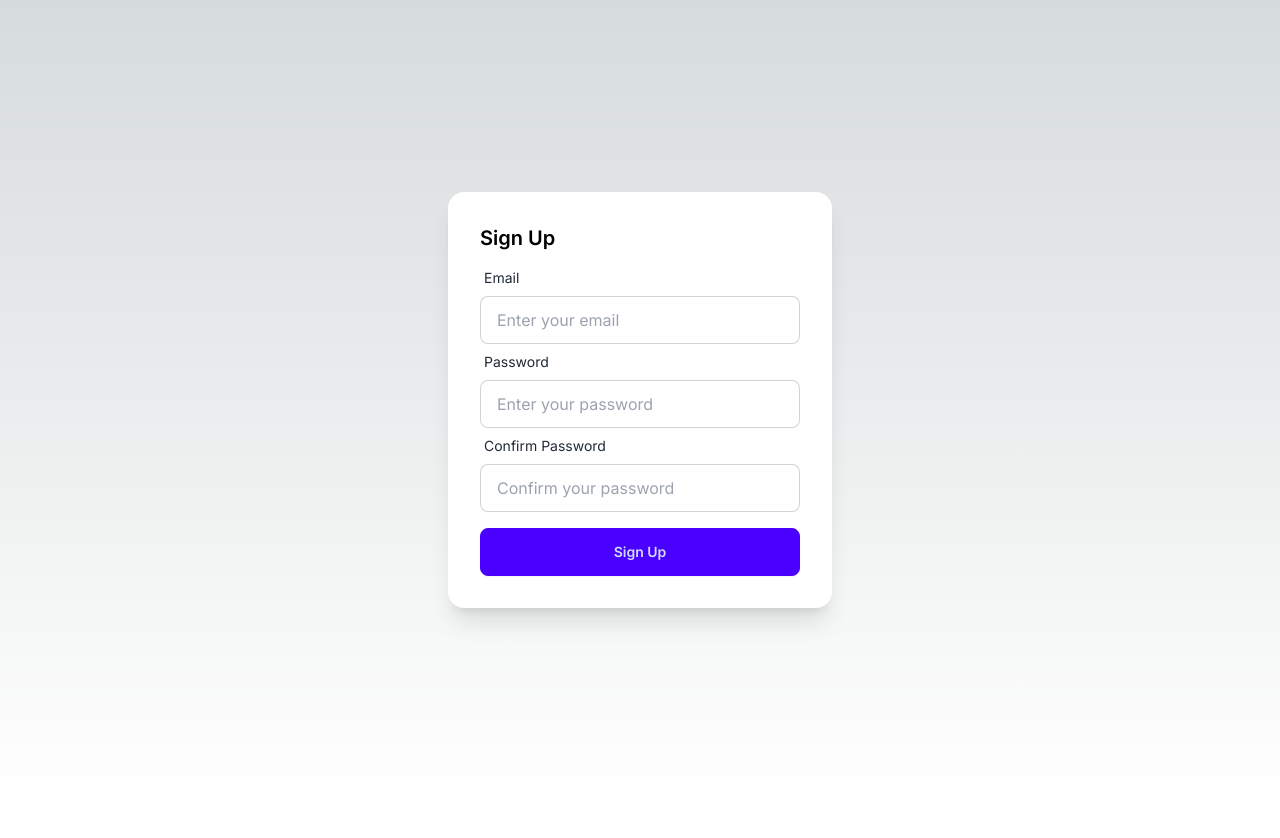
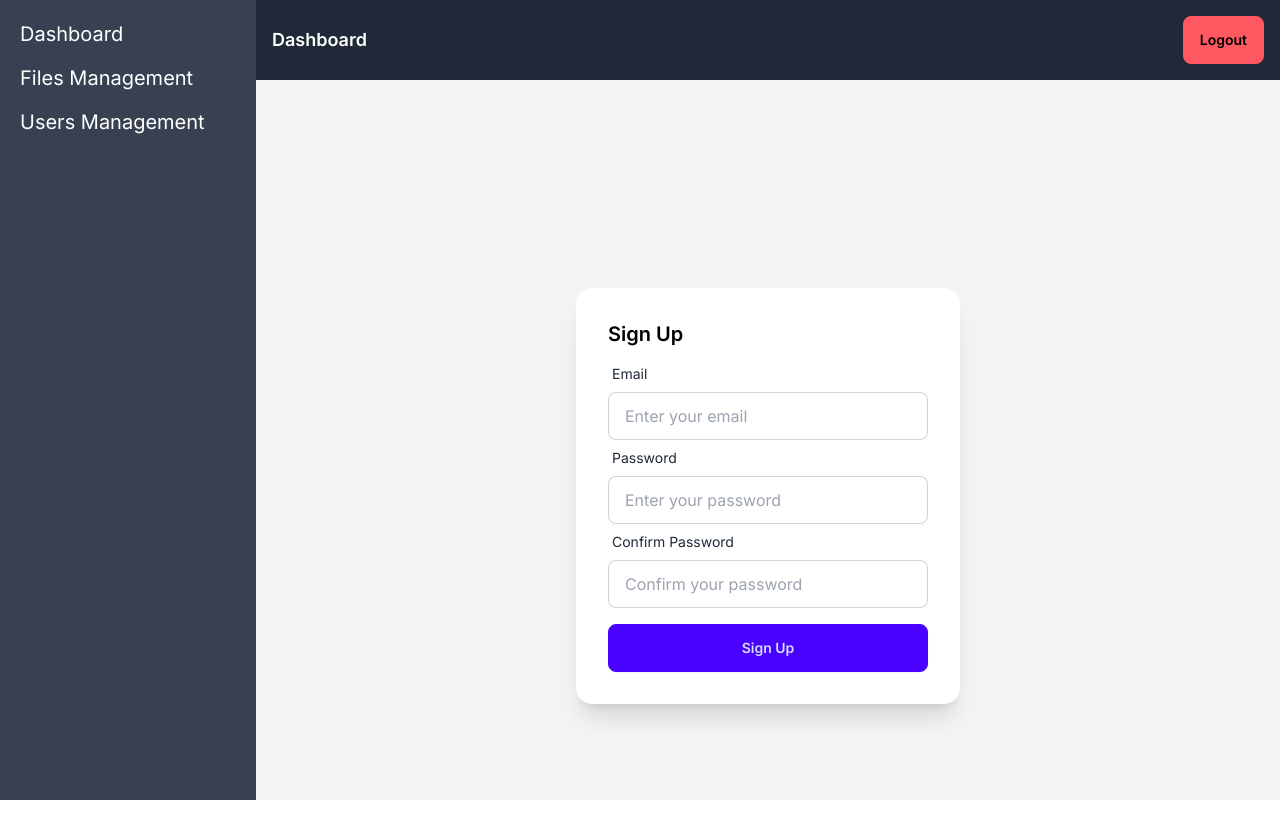
Before and after one commit to ariefgp/rainmaker-dashboard, a Next.js app: page /signup in a window 1280 px wide. Shown: the top 838 px of the page. Before the commit the page ends 800 px from the top, so only its background shows below. Built offline with nearby package versions, Linux system fonts and the light colour scheme.

Commit message:
add topbar and sidebar

```diff
--- /dev/null
+++ b/app/components/sidebar/Sidebar.tsx
@@ -0,0 +1,28 @@
+import Link from 'next/link';
+import React from 'react';
+
+const Sidebar = () => {
+  return (
+    <div className="h-full w-64 bg-gray-700 text-white p-5">
+      <ul>
+        <li className="mb-4">
+          <Link href="/dashboard">
+            <a className="text-xl hover:text-gray-300">Dashboard</a>
+          </Link>
+        </li>
+        <li className="mb-4">
+          <Link href="/files">
+            <a className="text-xl hover:text-gray-300">Files Management</a>
+          </Link>
+        </li>
+        <li className="mb-4">
+          <Link href="/users">
+            <a className="text-xl hover:text-gray-300">Users Management</a>
+          </Link>
+        </li>
+      </ul>
+    </div>
+  );
+};
+
+export default Sidebar;
--- /dev/null
+++ b/app/components/topbar/Topbar.tsx
@@ -0,0 +1,14 @@
+import { useAuth } from "../auth/AuthContext";
+
+const TopBar = () => {
+    const { logout } = useAuth();
+
+    return (
+      <div className="bg-gray-800 text-white p-4 flex justify-between items-center">
+        <h1 className="text-lg font-semibold">Dashboard</h1>
+        <button onClick={logout} className="btn btn-error">Logout</button>
+      </div>
+    );
+  };
+
+  export default TopBar;
--- a/app/layout.tsx
+++ b/app/layout.tsx
@@ -2,6 +2,8 @@ import type { Metadata } from "next";
 import { Inter } from "next/font/google";
 import "./globals.css";
 import { AuthProvider } from "./components/auth/AuthContext";
+import TopBar from "./components/topbar/Topbar";
+import Sidebar from "./components/sidebar/Sidebar";
 
 const inter = Inter({ subsets: ["latin"] });
 
@@ -18,7 +20,17 @@ export default function RootLayout({
   return (
     <html lang="en">
       <AuthProvider>
-        <body className={inter.className}>{children}</body>
+        <body className={inter.className}>
+          <div className="flex h-screen bg-gray-100">
+            <Sidebar />
+            <div className="flex flex-col flex-grow">
+              <TopBar />
+              <main className="flex-grow p-4">
+                {children}
+              </main>
+            </div>
+          </div>
+        </body>
       </AuthProvider>
     </html>
   );
```
